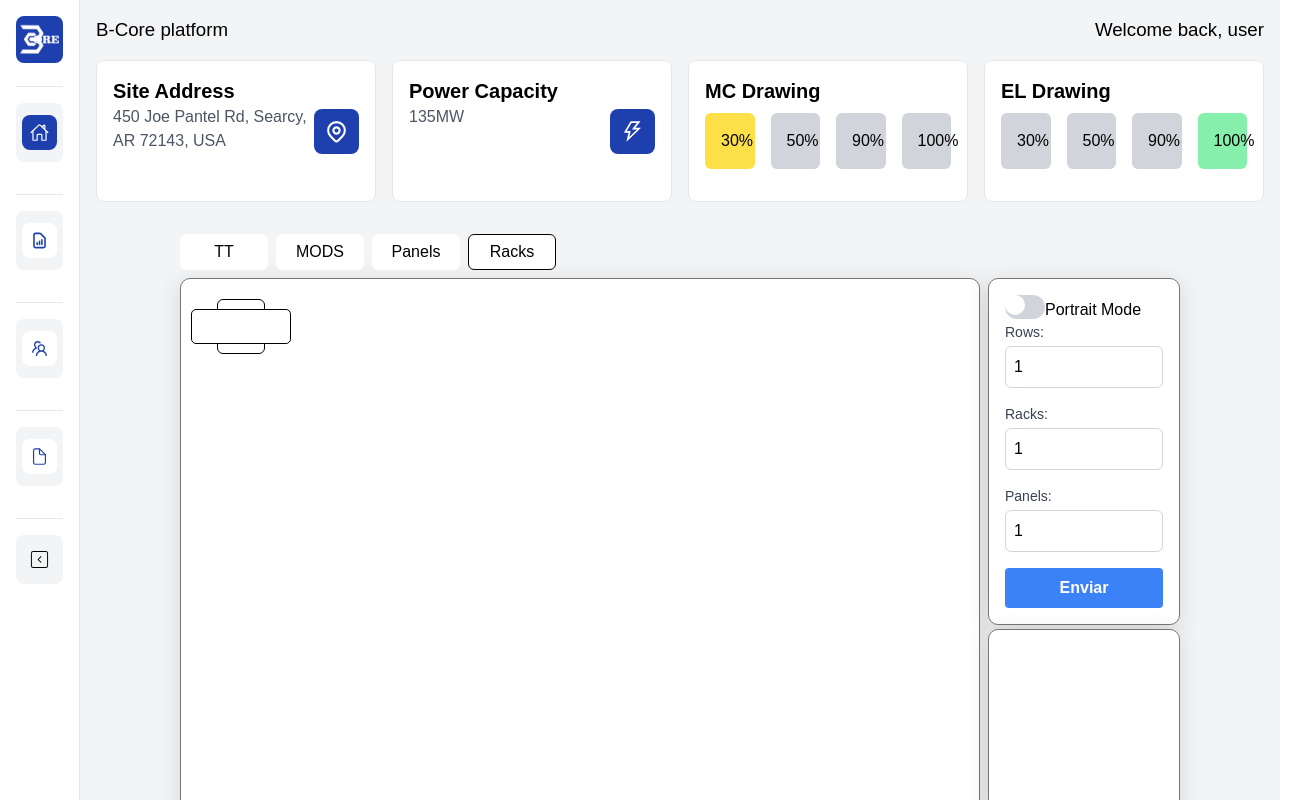
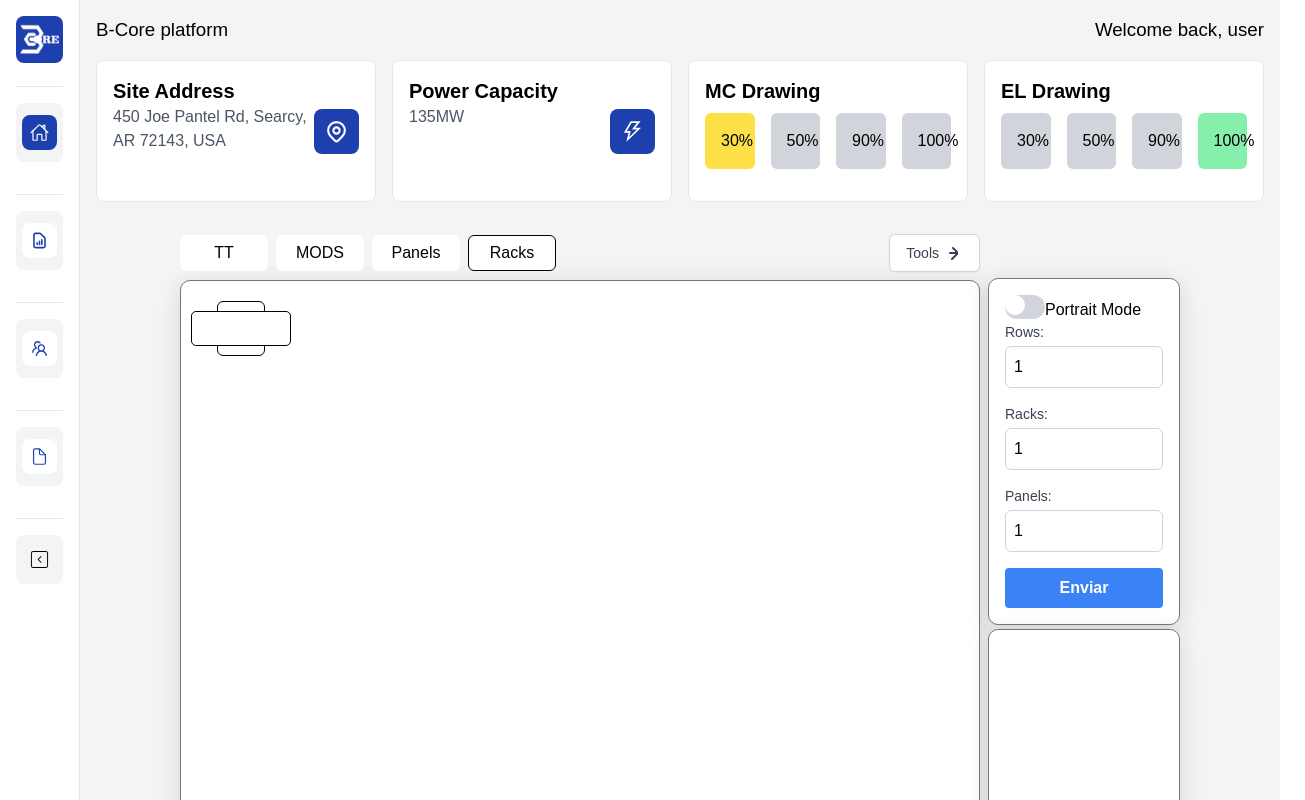
Before and after one commit to LMartin1998/BCorePlatform-Deploy, a Next.js app: page /singlegrid/1 in a window 1280 px wide. Shown: the top 800 px of the page, 1305 px wide, since content can reach past the window. Built offline with nearby package versions, Linux system fonts and the light colour scheme.

Commit message:
Dropdown component

```diff
--- /dev/null
+++ b/src/app/Components/Dropdown.jsx
@@ -0,0 +1,101 @@
+import React, { useState } from 'react';
+
+const Dropdown = () => {
+  const [isOpen, setIsOpen] = useState(false);
+
+  const toolMode = (mode) => {
+    console.log(`Selected mode: ${mode}`);
+    // Puedes realizar las acciones correspondientes para cada modo aquí
+    // Por ahora, simplemente imprime el modo seleccionado en la consola
+    setIsOpen(false); // Cerrar el dropdown después de seleccionar una opción
+  };
+
+  return (
+    <div className="relative inline-block text-left">
+      <button
+        onClick={() => setIsOpen(!isOpen)}
+        type="button"
+        className="inline-flex justify-center w-full rounded-md border border-gray-300 shadow-sm px-4 py-2 bg-white text-sm font-medium text-gray-700 hover:bg-gray-50 focus:outline-none focus:border-blue-300 focus:shadow-outline-blue active:bg-gray-100 transition ease-in-out duration-150"
+        id="dropdownMenuButton1"
+        aria-haspopup="true"
+        aria-expanded={isOpen ? 'true' : 'false'}
+      >
+        Tools
+        <svg
+          className="-mr-1 ml-2 h-5 w-5"
+          xmlns="http://www.w3.org/2000/svg"
+          viewBox="0 0 20 20"
+          fill="currentColor"
+        >
+          <path
+            fillRule="evenodd"
+            d="M10 12a1 1 0 01-.293.707l-4 4a1 1 0 01-1.414-1.414L8.586 11H3a1 1 0 010-2h5.586l-3.293-3.293a1 1 0 011.414-1.414l4 4a1 1 0 01.293.707V12z"
+            clipRule="evenodd"
+          />
+        </svg>
+      </button>
+
+      {isOpen && (
+        <div className="origin-top-right absolute right-0 mt-2 z-30 w-56 rounded-md shadow-lg bg-white ring-1 ring-black ring-opacity-5 focus:outline-none">
+          <div
+            className="py-1"
+            role="menu"
+            aria-orientation="vertical"
+            aria-labelledby="options-menu"
+          >
+            <a
+              href="#"
+              className="block px-4 py-2 text-sm text-gray-700 hover:bg-gray-100 hover:text-gray-900"
+              role="menuitem"
+              onClick={() => toolMode('progress')}
+            >
+              Progress
+            </a>
+            <a
+              href="#"
+              className="block px-4 py-2 text-sm text-gray-700 hover:bg-gray-100 hover:text-gray-900"
+              role="menuitem"
+              onClick={() => toolMode('spr')}
+            >
+              Delete
+            </a>
+            <a
+              href="#"
+              className="block px-4 py-2 text-sm text-gray-700 hover:bg-gray-100 hover:text-gray-900"
+              role="menuitem"
+              onClick={() => toolMode('hide')}
+            >
+              Hide
+            </a>
+            <a
+              href="#"
+              className="block px-4 py-2 text-sm text-gray-700 hover:bg-gray-100 hover:text-gray-900"
+              role="menuitem"
+              onClick={() => toolMode('oneHalfTT')}
+            >
+              One half torque tube
+            </a>
+            <a
+              href="#"
+              className="block px-4 py-2 text-sm text-gray-700 hover:bg-gray-100 hover:text-gray-900"
+              role="menuitem"
+              onClick={() => toolMode('quarterHalfTT')}
+            >
+              Quarter torque tube
+            </a>
+            <a
+              href="#"
+              className="block px-4 py-2 text-sm text-gray-700 hover:bg-gray-100 hover:text-gray-900"
+              role="menuitem"
+              onClick={() => toolMode('threeQuartersHalfTT')}
+            >
+              Three quarters torque tube
+            </a>
+          </div>
+        </div>
+      )}
+    </div>
+  );
+};
+
+export default Dropdown;
--- a/src/app/singlegrid/[id]/page.jsx
+++ b/src/app/singlegrid/[id]/page.jsx
@@ -10,6 +10,7 @@ import { useParams } from "next/navigation";
 import data from "@/app/data/data";
 import ToggleButton from "@/app/Components/ToggleButton";
 import TopCards from "@/app/Components/TopCards";
+import Dropdown from "@/app/Components/Dropdown";
 
 export default function SingleGrid() {
   const params = useParams();
@@ -84,6 +85,7 @@ export default function SingleGrid() {
                   Racks
                 </button>
               </div>
+              <Dropdown></Dropdown>
             </div>
             <div className={styles.grid_notes}>
               <ContainerRacks></ContainerRacks>
@@ -224,7 +226,7 @@ export default function SingleGrid() {
                       xmlnsXlink="http://www.w3.org/1999/xlink"
                       x="0px"
                       y="0px"
-                      viewBox={viewBox}
+                      viewBox='0 0 100 100'
                       style={{
                         enableBackground: background,
                       }}
```
